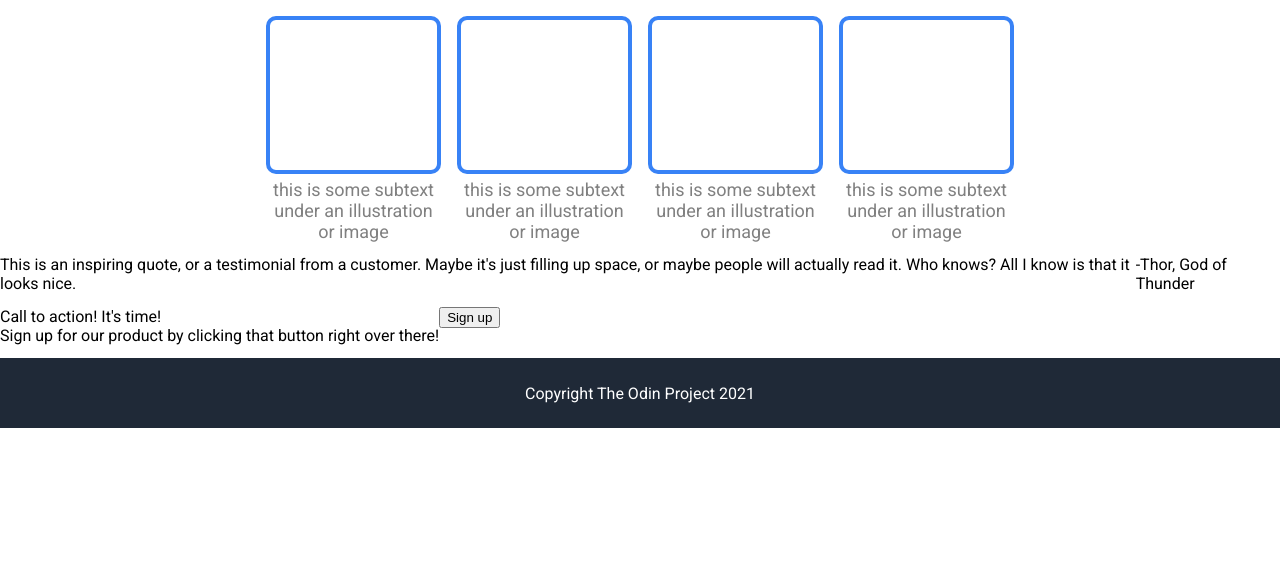
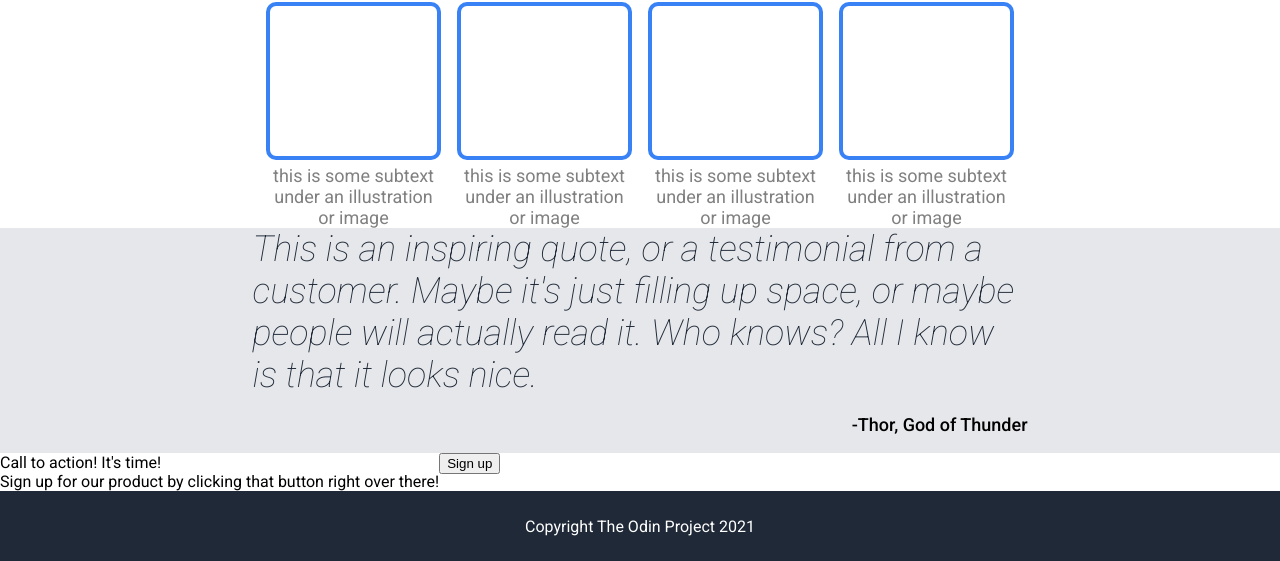
Before and after one commit to jfitzg7/landing-page, a plain HTML site: page landing-page/index.html in a window 1280 px wide. Shown: the part 372-933 px from the top of the page. Before the commit the page ends 800 px from the top, so only its background shows below. Drawn offline with Linux system fonts and the light colour scheme.

Commit message:
Finished quote section

```diff
--- a/landing-page/index.html
+++ b/landing-page/index.html
@@ -9,7 +9,7 @@
     <link rel="stylesheet" href="./style.css">
     <link rel="preconnect" href="https://fonts.googleapis.com">
     <link rel="preconnect" href="https://fonts.gstatic.com" crossorigin>
-    <link href="https://fonts.googleapis.com/css2?family=Roboto&display=swap" rel="stylesheet">
+    <link href="https://fonts.googleapis.com/css2?family=Roboto:ital,wght@0,300;0,400;0,500;0,900;1,100&display=swap" rel="stylesheet">
 </head>
 
 <body>
@@ -63,12 +63,12 @@
     </div>
 
     <div class="inspiring-quote">
-        <div>
+        <div class="inspiring-quote-text">
             This is an inspiring quote, or a testimonial from a customer.
             Maybe it's just filling up space, or maybe people
             will actually read it. Who knows? All I know is that it looks nice.
         </div>
-        <div>-Thor, God of Thunder</div>
+        <div class="inspiring-quote-author"><p>-Thor, God of Thunder</p></div>
     </div>
 
     <div class="call-to-action">
--- a/landing-page/style.css
+++ b/landing-page/style.css
@@ -23,7 +23,7 @@ body {
 .hero-content {
     display: flex;
     flex-direction: column;
-    width: 1000px;
+    width: 1000px; /* not good */
     flex: 1;
 }
 
@@ -168,7 +168,26 @@ header a {
 
 .inspiring-quote {
     display: flex;
+    flex-direction: column;
     flex: auto;
+    align-items: center;
+    justify-content: center;
+    background-color: #E5E7EB
+}
+
+.inspiring-quote-text {
+    font-size: 36px;
+    font-style: italic;
+    font-weight: 100;
+    color: #1F2937;
+    max-width: 775px;
+}
+
+.inspiring-quote-author {
+    font-size: 18px;
+    font-weight: 500;
+    width: 775px; /* not good */
+    text-align: right;
 }
 
 /*
```
